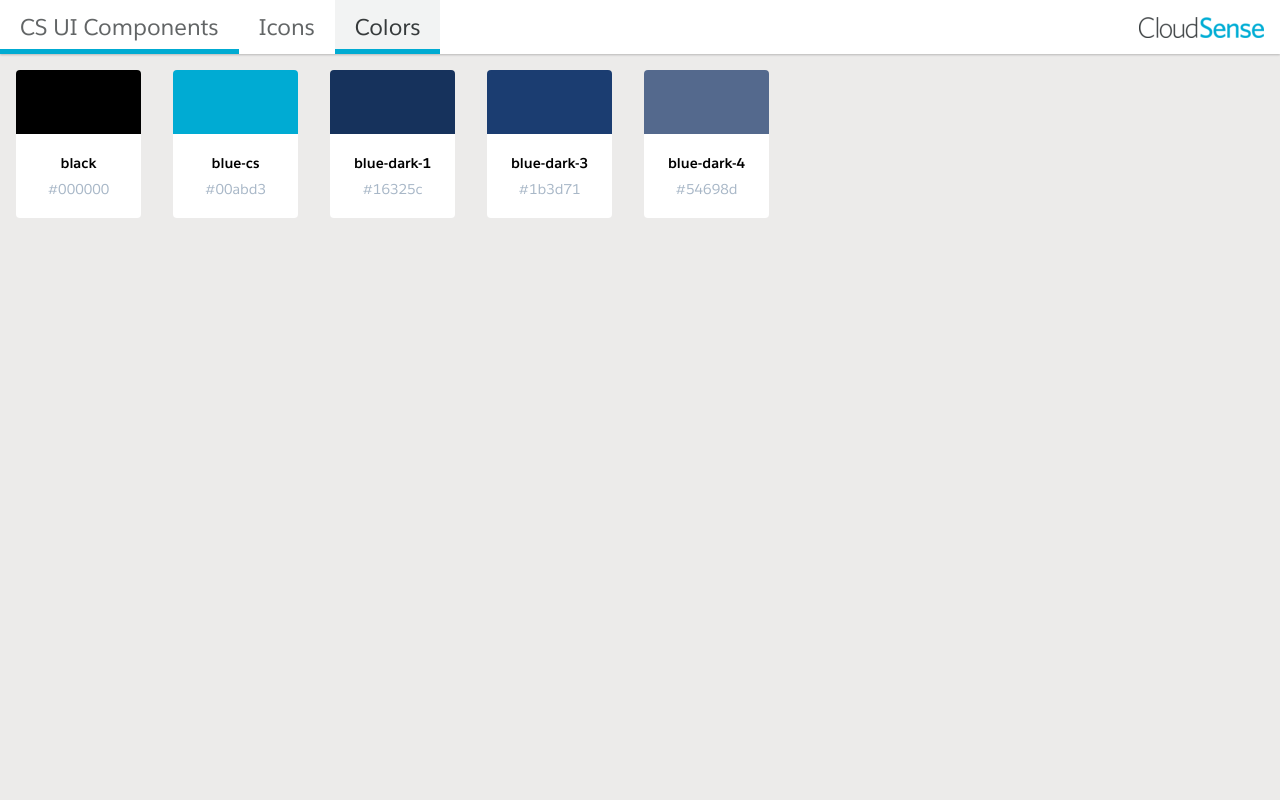
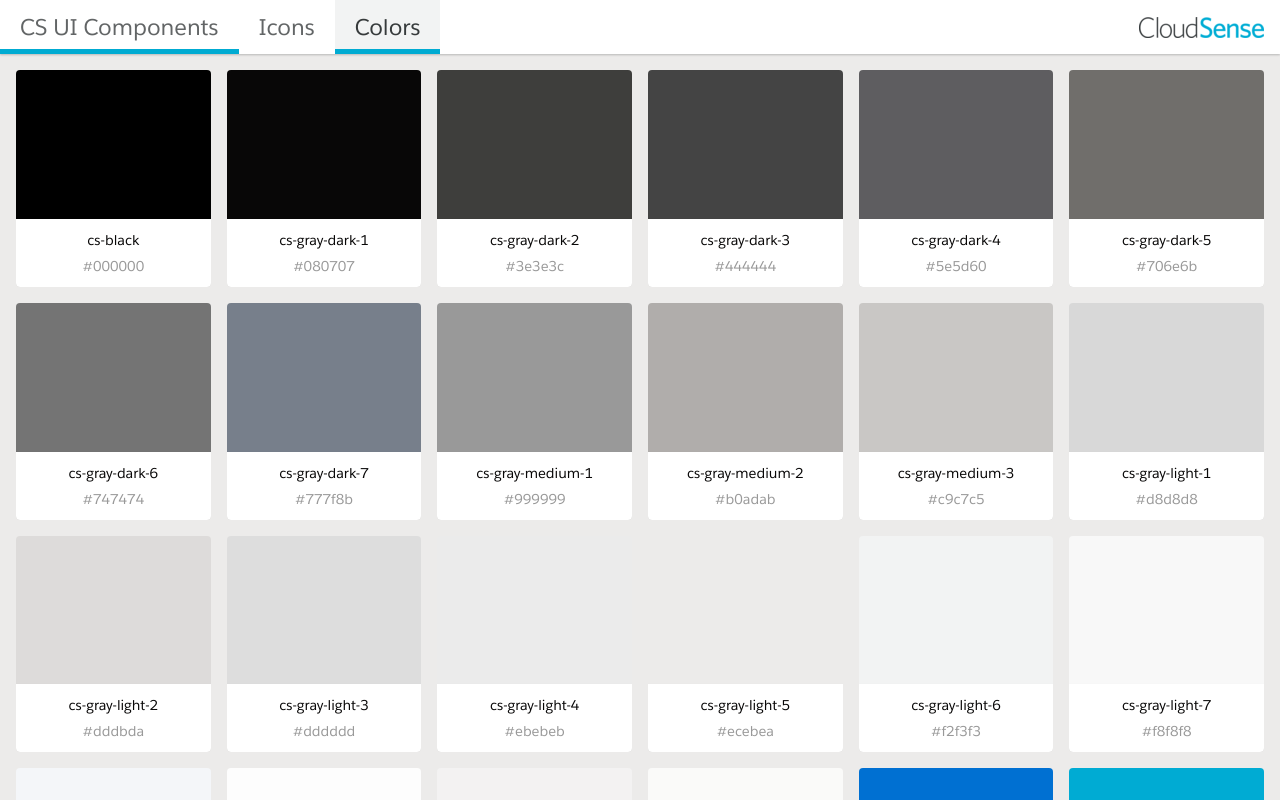
Before and after one commit to shambhavisivan/cs-ui-components, a React (Create React App) app: page /colors in a window 1280 px wide. Built offline with nearby package versions, Linux system fonts and the light colour scheme.

Commit message:
CS Colors Styling
Change-Id: Ia5b0244e5fe2ca97a9ceff73f912a4377051d3ab

```diff
--- a/src/App.scss
+++ b/src/App.scss
@@ -215,3 +215,81 @@
 	line-height: 1;
 	margin-right: 0.3rem;
 }
+
+/* CS COLORS PREVIEW STYLES */
+.cs-colors {
+	width: 100%;
+	display: grid;
+	grid-template-columns: 1fr 1fr 1fr 1fr 1fr;
+	grid-column-gap: 1rem;
+	grid-row-gap: 1rem;
+	align-items: start;
+
+	.cs-color {
+		font-size: 0.875rem;
+		border-radius: 0.25rem;
+		outline: 0;
+		overflow: hidden;
+		&:focus {
+			box-shadow: 0 0 3px #0070d2;
+		}
+	}
+
+	.cs-color-header {
+		padding: 2rem;
+	}
+
+	.cs-color-body {
+		padding: 0.75rem;
+		min-width: 125px;
+		font-size: 0.875rem;
+		border-radius: 0 0 0.25rem 0.25rem;
+		overflow: hidden;
+		box-shadow: 0 1px 2px 0 rgba(0, 0, 0, 0.11);
+		text-align: center;
+		background: white;
+		color: #999999;
+	}
+
+	.cs-color-header {
+		padding-top: 60%;
+	}
+
+	.cs-color-name {
+		margin: 0 0 0.5rem 0;
+		width: 100%;
+		font-weight: normal;
+		color: #080707;
+	}
+}
+
+@media only screen and (min-width: 1100px) {
+	.cs-colors {
+		grid-template-columns: 1fr 1fr 1fr 1fr 1fr 1fr;
+	}
+}
+
+@media only screen and (min-width: 1350px) {
+	.cs-colors {
+		grid-template-columns: 1fr 1fr 1fr 1fr 1fr 1fr 1fr;
+	}
+}
+
+@media only screen and (min-width: 1600px) {
+	.cs-colors {
+		grid-template-columns: 1fr 1fr 1fr 1fr 1fr 1fr 1fr 1fr;
+	}
+}
+
+@media only screen and (min-width: 1750px) {
+	.cs-colors {
+		grid-template-columns: 1fr 1fr 1fr 1fr 1fr 1fr 1fr 1fr 1fr;
+	}
+}
+
+@media only screen and (min-width: 1900px) {
+	.cs-colors {
+		grid-template-columns: 1fr 1fr 1fr 1fr 1fr 1fr 1fr 1fr 1fr 1fr;
+	}
+}
+/* END OF COLOR PREVIEW STYLES */
--- a/src/colors/colors.js
+++ b/src/colors/colors.js
@@ -1,23 +1,187 @@
 const colors = [
 	{
-		"colorName": "black",
+		"colorName": "cs-black",
 		"colorValue": "#000000"
 	},
 	{
-		"colorName": "blue-cs",
+		"colorName": "cs-gray-dark-1",
+		"colorValue": "#080707"
+	},
+	{
+		"colorName": "cs-gray-dark-2",
+		"colorValue": "#3e3e3c"
+	},
+	{
+		"colorName": "cs-gray-dark-3",
+		"colorValue": "#444444"
+	},
+	{
+		"colorName": "cs-gray-dark-4",
+		"colorValue": "#5e5d60"
+	},
+	{
+		"colorName": "cs-gray-dark-5",
+		"colorValue": "#706e6b"
+	},
+	{
+		"colorName": "cs-gray-dark-6",
+		"colorValue": "#747474"
+	},
+	{
+		"colorName": "cs-gray-dark-7",
+		"colorValue": "#777f8b"
+	},
+	{
+		"colorName": "cs-gray-medium-1",
+		"colorValue": "#999999"
+	},
+	{
+		"colorName": "cs-gray-medium-2",
+		"colorValue": "#b0adab"
+	},
+	{
+		"colorName": "cs-gray-medium-3",
+		"colorValue": "#c9c7c5"
+	},
+	{
+		"colorName": "cs-gray-light-1",
+		"colorValue": "#d8d8d8"
+	},
+	{
+		"colorName": "cs-gray-light-2",
+		"colorValue": "#dddbda"
+	},
+	{
+		"colorName": "cs-gray-light-3",
+		"colorValue": "#dddddd"
+	},
+	{
+		"colorName": "cs-gray-light-4",
+		"colorValue": "#ebebeb"
+	},
+	{
+		"colorName": "cs-gray-light-5",
+		"colorValue": "#ecebea"
+	},
+	{
+		"colorName": "cs-gray-light-6",
+		"colorValue": "#f2f3f3"
+	},
+	{
+		"colorName": "cs-gray-light-7",
+		"colorValue": "#f8f8f8"
+	},
+	{
+		"colorName": "cs-gray-light-8",
+		"colorValue": "#f4f6f9"
+	},
+	{
+		"colorName": "cs-gray-light-9",
+		"colorValue": "#fdfdfd"
+	},
+	{
+		"colorName": "cs-gray-light-10",
+		"colorValue": "#f3f2f2"
+	},
+	{
+		"colorName": "cs-gray-light-11",
+		"colorValue": "#fafaf9"
+	},
+	{
+		"colorName": "cs-blue-sf",
+		"colorValue": "#0070d2"
+	},
+	{
+		"colorName": "cs-blue",
 		"colorValue": "#00abd3"
 	},
 	{
-		"colorName": "blue-dark-1",
+		"colorName": "cs-blue-dark-1",
 		"colorValue": "#16325c"
 	},
 	{
-		"colorName": "blue-dark-3",
+		"colorName": "cs-blue-dark-2",
 		"colorValue": "#1b3d71"
 	},
 	{
-		"colorName": "blue-dark-4",
+		"colorName": "cs-blue-dark-3",
 		"colorValue": "#54698d"
+	},
+	{
+		"colorName": "cs-blue-medium-1",
+		"colorValue": "#295497"
+	},
+	{
+		"colorName": "cs-blue-medium-2",
+		"colorValue": "#005fb2"
+	},
+	{
+		"colorName": "cs-blue-medium-3",
+		"colorValue": "#0062b8"
+	},
+	{
+		"colorName": "cs-blue-medium-4",
+		"colorValue": "#016fc0"
+	},
+	{
+		"colorName": "cs-blue-medium-5",
+		"colorValue": "#1589ee"
+	},
+	{
+		"colorName": "cs-blue-light-1",
+		"colorValue": "#e3f3ff"
+	},
+	{
+		"colorName": "cs-blue-light-2",
+		"colorValue": "#f0f8fc"
+	},
+	{
+		"colorName": "cs-blue-light-3",
+		"colorValue": "#e4ebf6"
+	},
+	{
+		"colorName": "cs-green-dark-1",
+		"colorValue": "#1f7245"
+	},
+	{
+		"colorName": "cs-green-dark-2",
+		"colorValue": "#04844b"
+	},
+	{
+		"colorName": "cs-green-medium-1",
+		"colorValue": "#009540"
+	},
+	{
+		"colorName": "cs-green-medium-2",
+		"colorValue": "#5bb85c"
+	},
+	{
+		"colorName": "cs-green-light-1",
+		"colorValue": "#4bca81"
+	},
+	{
+		"colorName": "cs-orange-medium-1",
+		"colorValue": "#ffa429"
+	},
+	{
+		"colorName": "cs-orange-medium-2",
+		"colorValue": "#ffb75d"
+	},
+	{
+		"colorName": "cs-red-medium-1",
+		"colorValue": "#f91e0b"
+	},
+	{
+		"colorName": "cs-red-medium-2",
+		"colorValue": "#c23934"
+	},
+	{
+		"colorName": "cs-red-medium-3",
+		"colorValue": "#d9675d"
+	},
+	{
+		"colorName": "cs-white",
+		"colorValue": "#ffffff"
 	},
 ];
 
--- a/src/sass/_cs-colors.scss
+++ /dev/null
@@ -1,38 +0,0 @@
-/* CS COLORS STYLES */
-
-.cs-colors {
-	display: flex;
-	flex-wrap: wrap;
-	margin-left: -2rem;
-	margin-top: -2rem;
-
-	.cs-color {
-		margin: 2rem 0 0 2rem;
-		font-size: 0.875rem;
-		border-radius: 0.25rem;
-		outline: 0;
-		overflow: hidden;
-		&:focus {
-			@include css4 {
-				box-shadow: 0 0 3px	cvar(--cs-shadow-focus);
-			}
-		}
-	}
-
-	.cs-color-header {
-		padding: 2rem;
-	}
-
-	.cs-color-body {
-		padding: 1.25rem;
-		min-width: 125px;
-		text-align: center;
-		@include sbg(--cs-color-body-bg);
-		@include sc(--cs-color-body-c);
-	}
-
-	.cs-color-name {
-		margin: 0 0 0.5rem 0;
-		@include sc(--cs-color-name-c);
-	}
-}
--- a/src/sass/_theme.scss
+++ b/src/sass/_theme.scss
@@ -1,92 +1,137 @@
 /* COLORS */
-$black: #000;
-$blue-dark-1: #16325c;
-$blue-dark-2: #30486c;
-$blue-dark-3: #1b3d71;
-$blue-dark-4: #54698d;
-$blue-light-1: #b6dde9;
-$blue-light-2: #c6e1ff;
-$blue-light-4: #e3f3ff;
-$blue-medium-1: #005fb2;
-$blue-medium-2: #0062b8;
-$blue-medium-3: #1589ee;
-$blue-medium-4: #1090ff;
-$blue-medium-5: #5897fb;
-$blue-medium-6: #5eb4ff;
-$gray-medium-17: #b0adab;
-$blue-sf: #0070d2;
-$gray-dark-1: #080707;
-$gray-dark-2: #444444;
-$gray-dark-3: #4e5c60;
-$gray-dark-4: #5e5d60;
-$gray-dark-5: #6a6a6a;
-$gray-dark-6: #747474;
-$gray-dark-7: #777f8b;
-$gray-dark-8: #3e3e3c;
-$gray-dark-9: #706e6b;
-$gray-light-2: #dddddd;
-$gray-light-5: #dddbda;
-$gray-light-6: #d8dde6;
-$gray-light-7: #ebebeb;
-$gray-light-8: #e0e5ee;
-$gray-light-10: #e4ebf6;
-$gray-light-11: #ecebea;
-$gray-light-12: #eef1f6;
-$gray-light-14: #f2f3f3;
-$gray-light-17: #f8f8f8;
-$gray-light-19: #f4f6f9;
-$gray-light-20: #fdfdfd;
-$gray-light-21: #fafaf9;
-$gray-light-26: #fafaf9;
-$gray-medium-1: #999999;
-$gray-medium-2: #969492;
-$gray-medium-4: #9a9ea5;
-$gray-medium-6: #aaaaaa;
-$gray-medium-7: #a9a9a9;
-$gray-medium-8: #b0b0b0;
-$gray-medium-11: #c9c7c5;
-$gray-medium-12: #a8b7c7;
-$green-dark-1: #04844b;
-$green-light-3: #4bca81;
-$orange-medium-1: #ffb75d;
-$orange-cs: #ffa429;
-$red-medium-1: #c11a1a;
-$red-medium-2: #c23934;
-$red-medium-3: #d81c2a;
-$red-medium-4: #d9675d;
-$green-medium-1: #06aad1;
-$white: #fff;
+
+$cs-black: #000000;
+$cs-gray-dark-1: #080707;
+$cs-gray-dark-2: #3e3e3c;
+$cs-gray-dark-3: #444444;
+$cs-gray-dark-4: #5e5d60;
+$cs-gray-dark-5: #706e6b;
+$cs-gray-dark-6: #747474;
+$cs-gray-dark-7: #777f8b;
+$cs-gray-medium-1: #999999;
+$cs-gray-medium-2: #b0adab;
+$cs-gray-medium-3: #c9c7c5;
+$cs-gray-light-1: #d8d8d8;
+$cs-gray-light-2: #dddbda;
+$cs-gray-light-3: #dddddd;
+$cs-gray-light-4: #ebebeb;
+$cs-gray-light-5: #ecebea;
+$cs-gray-light-6: #f2f3f3;
+$cs-gray-light-7: #f8f8f8;
+$cs-gray-light-8: #f4f6f9;
+$cs-gray-light-9: #fdfdfd;
+$cs-gray-light-10: #f3f2f2;
+$cs-gray-light-11: #fafaf9;
+$cs-blue-sf: #0070d2;
+$cs-blue: #00abd3;
+$cs-blue-dark-1: #16325c;
+$cs-blue-dark-2: #1b3d71;
+$cs-blue-dark-3: #54698d;
+$cs-blue-medium-1: #295497;
+$cs-blue-medium-2: #005fb2;
+$cs-blue-medium-3: #0062b8;
+$cs-blue-medium-4: #016fc0;
+$cs-blue-medium-5: #1589ee;
+$cs-blue-light-1: #e3f3ff;
+$cs-blue-light-2: #f0f8fc;
+$cs-blue-light-3: #e4ebf6;
+$cs-green-dark-1: #1f7245;
+$cs-green-dark-2: #04844b;
+$cs-green-medium-1: #009540;
+$cs-green-medium-2: #5bb85c;
+$cs-green-light-1: #4bca81;
+$cs-orange-medium-1: #ffa429;
+$cs-orange-medium-2: #ffb75d;
+$cs-red-medium-1: #f91e0b;
+$cs-red-medium-2: #c23934;
+$cs-red-medium-3: #d9675d;
+$cs-white: #ffffff;
+
+/* OLD COLOR VALUES */
+// $black: #000;
+// $blue-dark-1: #16325c;
+// $blue-dark-2: #30486c;
+// $blue-dark-3: #1b3d71;
+// $blue-dark-4: #54698d;
+// $blue-light-1: #b6dde9;
+// $blue-light-2: #c6e1ff;
+// $blue-light-4: #e3f3ff;
+// $blue-medium-1: #005fb2;
+// $blue-medium-2: #0062b8;
+// $blue-medium-3: #1589ee;
+// $blue-medium-4: #1090ff;
+// $blue-medium-5: #5897fb;
+// $blue-medium-6: #5eb4ff;
+// $gray-medium-17: #b0adab;
+// $blue-sf: #0070d2;
+// $gray-dark-1: #080707;
+// $gray-dark-2: #444444;
+// $gray-dark-3: #4e5c60;
+// $gray-dark-4: #5e5d60;
+// $gray-dark-5: #6a6a6a;
+// $gray-dark-6: #747474;
+// $gray-dark-7: #777f8b;
+// $gray-dark-8: #3e3e3c;
+// $gray-dark-9: #706e6b;
+// $gray-light-2: #dddddd;
+// $gray-light-5: #dddbda;
+// $gray-light-6: #d8dde6;
+// $gray-light-7: #ebebeb;
+// $gray-light-8: #e0e5ee;
+// $gray-light-10: #e4ebf6;
+// $gray-light-11: #ecebea;
+// $gray-light-12: #eef1f6;
+// $gray-light-14: #f2f3f3;
+// $gray-light-17: #f8f8f8;
+// $gray-light-19: #f4f6f9;
+// $gray-light-20: #fdfdfd;
+// $gray-light-21: #fafaf9;
+// $gray-light-26: #fafaf9;
+// $gray-medium-1: #999999;
+// $gray-medium-2: #969492;
+// $gray-medium-4: #9a9ea5;
+// $gray-medium-6: #aaaaaa;
+// $gray-medium-7: #a9a9a9;
+// $gray-medium-8: #b0b0b0;
+// $gray-medium-11: #c9c7c5;
+// $gray-medium-12: #a8b7c7;
+// $green-dark-1: #04844b;
+// $green-light-3: #4bca81;
+// $orange-medium-1: #ffb75d;
+// $orange-cs: #ffa429;
+// $red-medium-1: #c11a1a;
+// $red-medium-2: #c23934;
+// $red-medium-3: #d81c2a;
+// $red-medium-4: #d9675d;
+// $green-medium-1: #06aad1;
+// $white: #fff;
 
 $css4: true;
 
 // It is necessary to define the variables in sass map instead of :root, for compatibility reasons.
 $variables: (
-	--cs-main-c: $blue-sf,
+	--cs-main-c: $cs-blue-sf,
 
-	--cs-button-c: $blue-sf,
-	--cs-button-inverse-c: $white,
-	--cs-button-bg: $white,
-	--cs-button-alt-bg: $blue-sf,
-	--cs-button-br: $gray-light-5,
-	--cs-button-highlight-br: $blue-sf,
-	--cs-button-active-br: $blue-sf,
-	--cs-button-hover-c: $gray-light-14,
-	--cs-button-hover-bg: $gray-light-19,
-	--cs-button-hover-alt-c: $blue-medium-1,
-	--cs-button-disabled-c: $gray-light-5,
-	--cs-button-disabled-bg: $gray-medium-11,
-	--cs-button-icon-c: $gray-dark-9,
-
-	--cs-color-name-c: $black,
-	--cs-color-body-bg: $white,
-	--cs-color-body-c: $gray-medium-12,
+	--cs-button-c: $cs-blue-sf,
+	--cs-button-inverse-c: $cs-white,
+	--cs-button-bg: $cs-white,
+	--cs-button-alt-bg: $cs-blue-sf,
+	--cs-button-br: $cs-gray-light-2,
+	--cs-button-highlight-br: $cs-blue-sf,
+	--cs-button-active-br: $cs-blue-sf,
+	--cs-button-hover-c: $cs-gray-light-6,
+	--cs-button-hover-bg: $cs-gray-light-8,
+	--cs-button-hover-alt-c: $cs-blue-medium-2,
+	--cs-button-disabled-c: $cs-gray-light-2,
+	--cs-button-disabled-bg: $cs-gray-medium-3,
+	--cs-button-icon-c: $cs-gray-dark-5,
 
 	--cs-transparent: transparent,
 
-	--cs-shadow-focus: $blue-sf,
-	--cs-shadow-light: rgba($black, 0.11),
-	--cs-shadow-medium: rgba($black, 0.22),
-	--cs-shadow-dark: rgba($black, 0.5),
+	--cs-shadow-focus: $cs-blue-sf,
+	--cs-shadow-light: rgba($cs-black, 0.11),
+	--cs-shadow-medium: rgba($cs-black, 0.22),
+	--cs-shadow-dark: rgba($cs-black, 0.5),
 );
 
 // This will be used later for dark theme support
--- /dev/null
+++ b/src/sass/settings/_type.scss
@@ -0,0 +1,3 @@
+$font-weight-light: 300;
+$font-weight-normal: 400;
+$font-weight-bold: 700;
--- a/src/sass/style.scss
+++ b/src/sass/style.scss
@@ -1,7 +1,7 @@
 @import "settings/z-index";
 @import "settings/overflow-ellipsis";
 @import "settings/screen-reader-hidden";
+@import "settings/type";
 
 @import "theme";
 @import "cs-buttons";
-@import "cs-colors";
```
